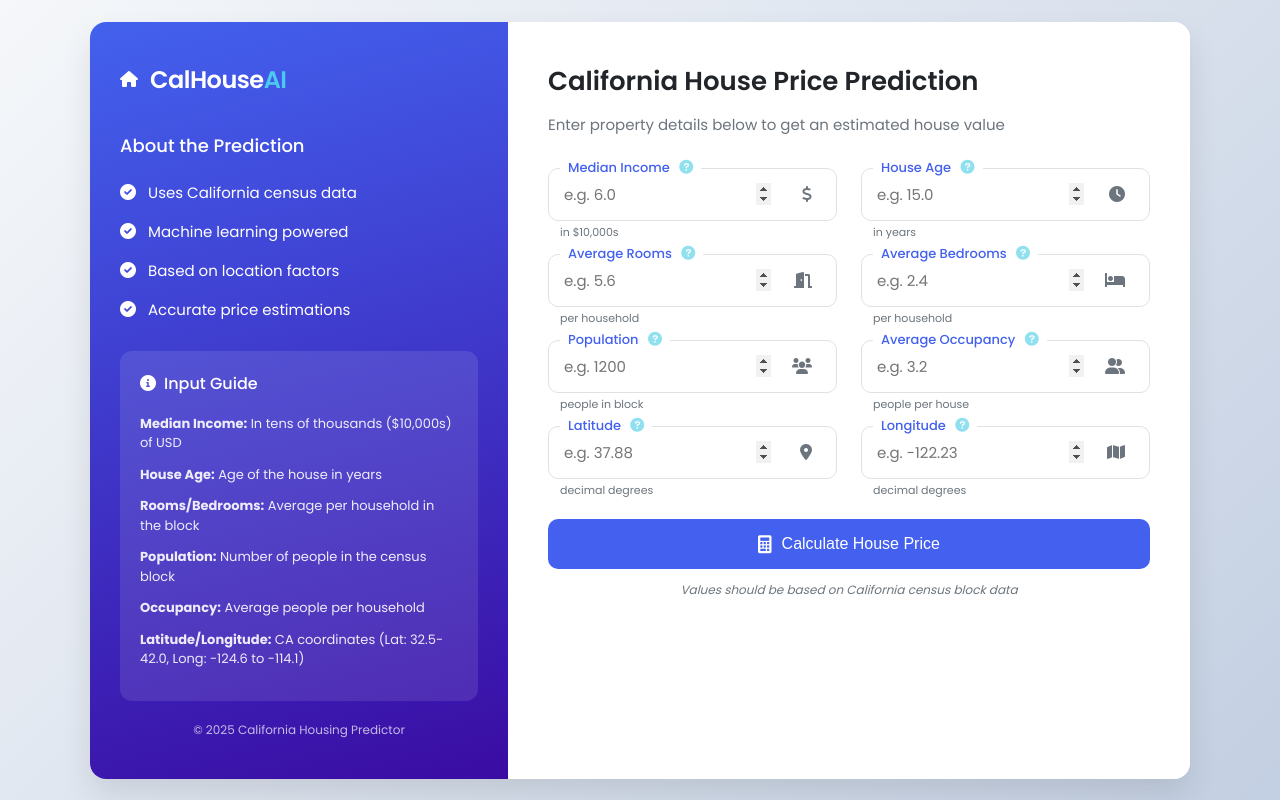
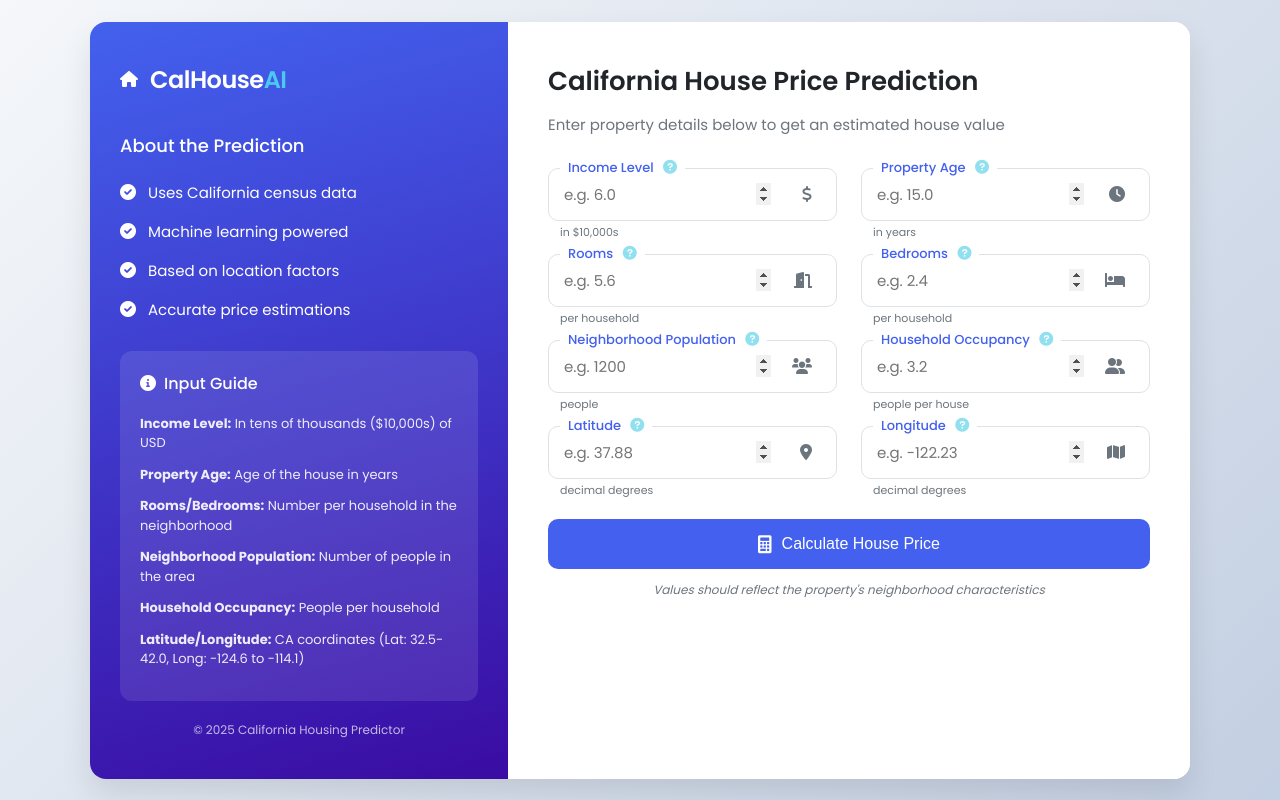
Before and after one commit to ritikjain07/california_house_pricing, a Flask app: page / in a window 1280 px wide. Run offline with Flask 3, Linux system fonts and the light colour scheme; parts of the project's set-up code (start-up, migrations or seed data) failed here and were passed over.

Commit message:
The WebSite is ready for deploy

```diff
--- a/templates/home.html
+++ b/templates/home.html
@@ -345,11 +345,11 @@
 
         <div class="data-guide">
           <h3><i class="fas fa-info-circle"></i> Input Guide</h3>
-          <p><strong>Median Income:</strong> In tens of thousands ($10,000s) of USD</p>
-          <p><strong>House Age:</strong> Age of the house in years</p>
-          <p><strong>Rooms/Bedrooms:</strong> Average per household in the block</p>
-          <p><strong>Population:</strong> Number of people in the census block</p>
-          <p><strong>Occupancy:</strong> Average people per household</p>
+          <p><strong>Income Level:</strong> In tens of thousands ($10,000s) of USD</p>
+          <p><strong>Property Age:</strong> Age of the house in years</p>
+          <p><strong>Rooms/Bedrooms:</strong> Number per household in the neighborhood</p>
+          <p><strong>Neighborhood Population:</strong> Number of people in the area</p>
+          <p><strong>Household Occupancy:</strong> People per household</p>
           <p><strong>Latitude/Longitude:</strong> CA coordinates (Lat: 32.5-42.0, Long: -124.6 to -114.1)</p>
         </div>
       </div>
@@ -366,10 +366,10 @@
         <div class="form-grid">
           <div class="form-group">
             <label for="MedInc">
-              Median Income
+              Income Level
               <span class="tooltip">
                 <i class="fas fa-question-circle"></i>
-                <span class="tooltip-text">Enter in tens of thousands ($10,000s). Example: For $60,000 annual income, enter 6.0</span>
+                <span class="tooltip-text">Enter income in tens of thousands ($10,000s). Example: For $60,000 annual income, enter 6.0</span>
               </span>
             </label>
             <input type="number" id="MedInc" name="MedInc" step="0.01" placeholder="e.g. 6.0" required />
@@ -379,10 +379,10 @@
 
           <div class="form-group">
             <label for="HouseAge">
-              House Age
+              Property Age
               <span class="tooltip">
                 <i class="fas fa-question-circle"></i>
-                <span class="tooltip-text">Age of the house in years</span>
+                <span class="tooltip-text">Age of the property in years</span>
               </span>
             </label>
             <input type="number" id="HouseAge" name="HouseAge" step="0.1" placeholder="e.g. 15.0" required />
@@ -392,10 +392,10 @@
 
           <div class="form-group">
             <label for="AveRooms">
-              Average Rooms
+              Rooms
               <span class="tooltip">
                 <i class="fas fa-question-circle"></i>
-                <span class="tooltip-text">Average number of rooms per household in the block</span>
+                <span class="tooltip-text">Number of rooms per household in the neighborhood</span>
               </span>
             </label>
             <input type="number" id="AveRooms" name="AveRooms" step="0.1" placeholder="e.g. 5.6" required />
@@ -405,10 +405,10 @@
 
           <div class="form-group">
             <label for="AveBedrms">
-              Average Bedrooms
+              Bedrooms
               <span class="tooltip">
                 <i class="fas fa-question-circle"></i>
-                <span class="tooltip-text">Average number of bedrooms per household in the block</span>
+                <span class="tooltip-text">Number of bedrooms per household in the neighborhood</span>
               </span>
             </label>
             <input type="number" id="AveBedrms" name="AveBedrms" step="0.1" placeholder="e.g. 2.4" required />
@@ -418,23 +418,23 @@
 
           <div class="form-group">
             <label for="Population">
-              Population
+              Neighborhood Population
               <span class="tooltip">
                 <i class="fas fa-question-circle"></i>
-                <span class="tooltip-text">Total number of people living in the block</span>
+                <span class="tooltip-text">Total number of people living in the neighborhood</span>
               </span>
             </label>
             <input type="number" id="Population" name="Population" placeholder="e.g. 1200" required />
             <div class="input-icon"><i class="fas fa-users"></i></div>
-            <span class="unit-hint">people in block</span>
+            <span class="unit-hint">people</span>
           </div>
 
           <div class="form-group">
             <label for="AveOccup">
-              Average Occupancy
+              Household Occupancy
               <span class="tooltip">
                 <i class="fas fa-question-circle"></i>
-                <span class="tooltip-text">Average number of people per household in the block</span>
+                <span class="tooltip-text">Number of people per household in the neighborhood</span>
               </span>
             </label>
             <input type="number" id="AveOccup" name="AveOccup" step="0.1" placeholder="e.g. 3.2" required />
@@ -473,7 +473,7 @@
           <i class="fas fa-calculator"></i> Calculate House Price
         </button>
 
-        <p class="example-values">Values should be based on California census block data</p>
+        <p class="example-values">Values should reflect the property's neighborhood characteristics</p>
       </form>
 
       {% if prediction_text %}
```
